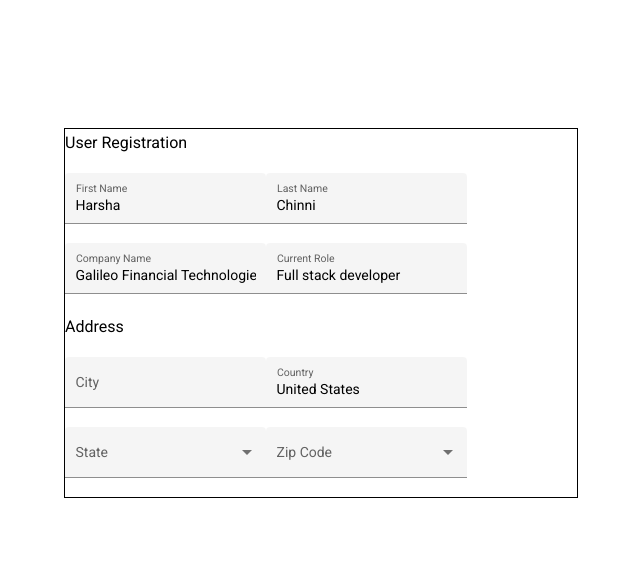
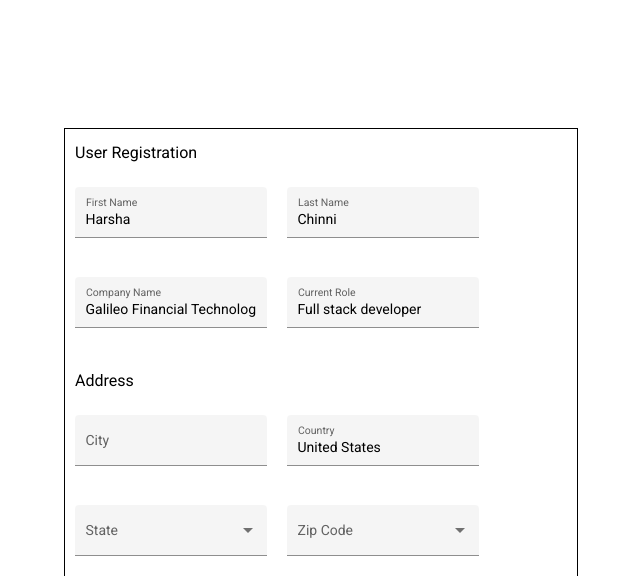
Before and after one commit to HarshaChinni/virtual-scroll-angular, an Angular app: page / in a window 1280 px wide. Shown: the top 576 px of the page, without its empty margins (64-704 px from the left). Built offline with nearby package versions, Linux system fonts and the light colour scheme.

Commit message:
Updates the stylign

```diff
--- a/src/app/app.component.css
+++ b/src/app/app.component.css
@@ -5,3 +5,9 @@
   margin: 10vw;
   width: 40vw;
 }
+
+mat-form-field,
+h3 {
+  margin: 10px;
+  width: 15vw;
+}
```
